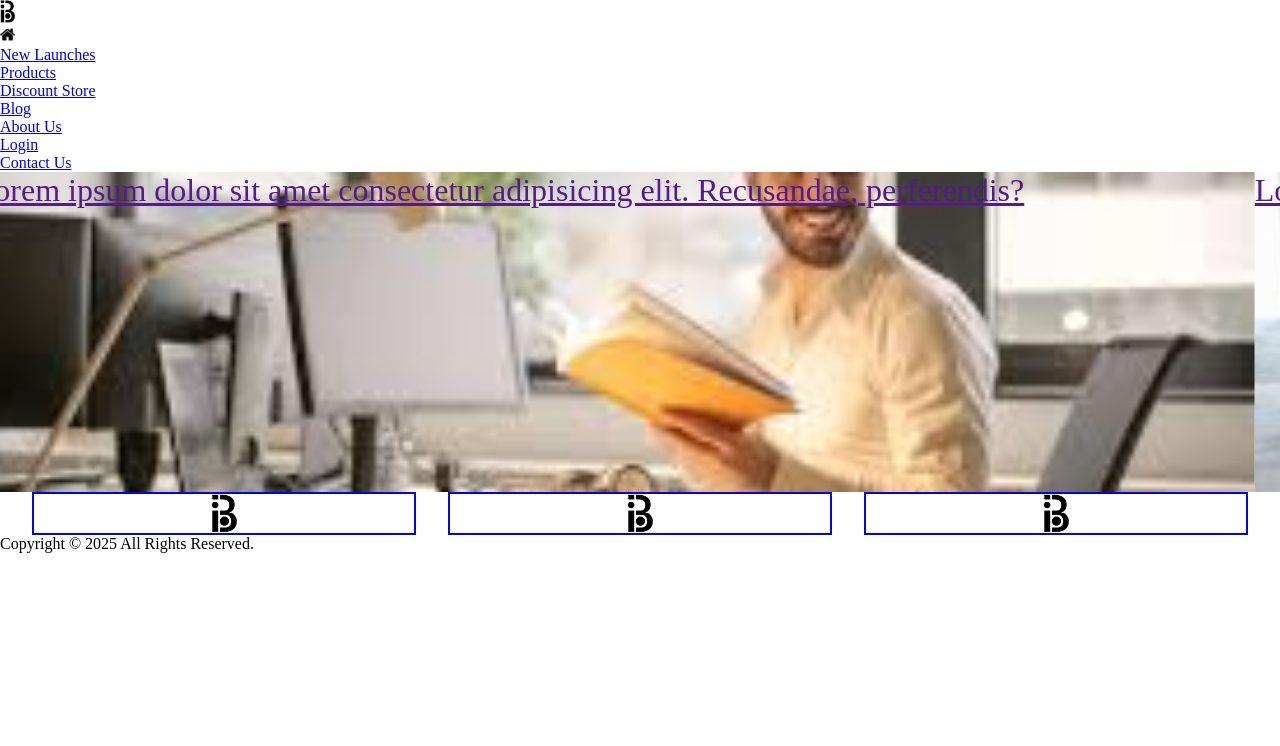
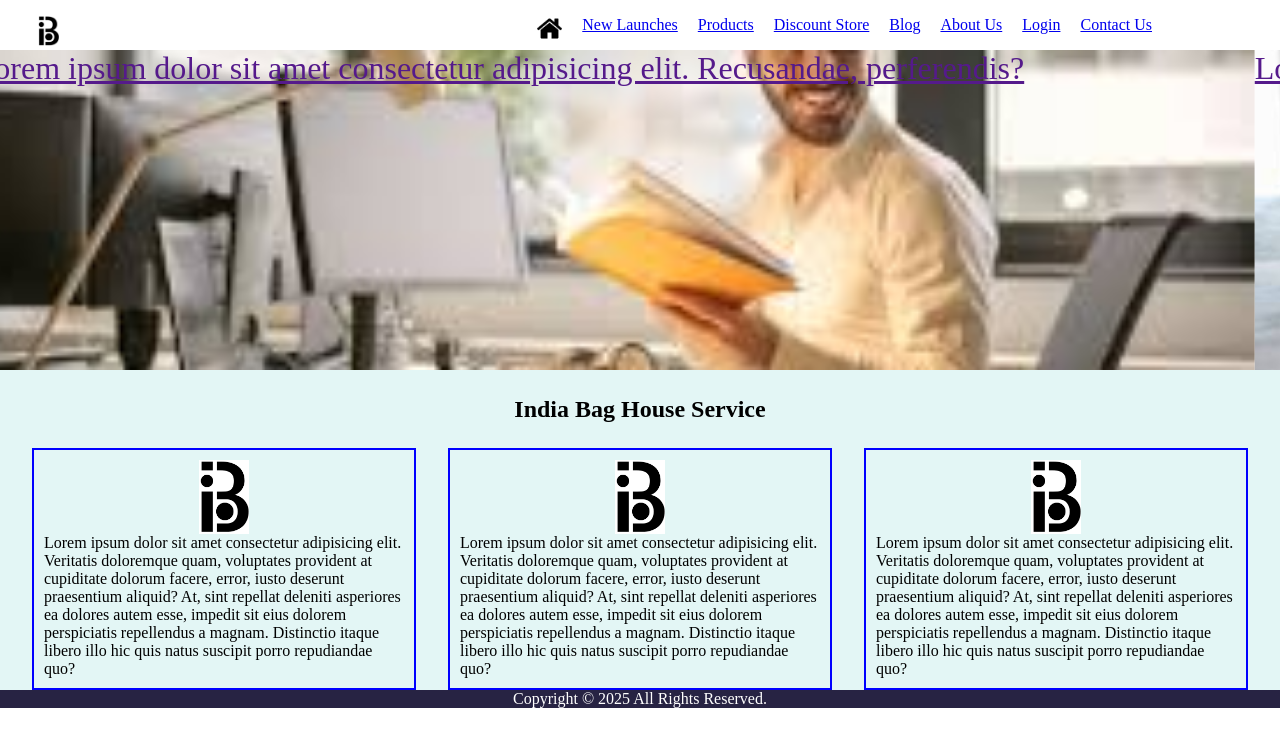
Before and after one commit to gurujadhav/IndiaBagHouse, a plain HTML site: page index.html in a window 1280 px wide. Drawn offline with Linux system fonts and the light colour scheme; a web font is replaced by a local one.

Commit message:
modified header

```diff
--- a/index.html
+++ b/index.html
@@ -1,52 +1,86 @@
 <!DOCTYPE html>
 <html lang="en">
-
   <head>
     <meta charset="UTF-8" />
     <meta name="viewport" content="width=device-width, initial-scale=1.0" />
     <title>India Bag House</title>
     <link rel="stylesheet" href="style.css" />
+    <link rel="preconnect" href="https://fonts.googleapis.com" />
+    <link rel="preconnect" href="https://fonts.gstatic.com" crossorigin />
+    <link
+      href="https://fonts.googleapis.com/css2?family=Laila:wght@300;400;500;600;700&display=swap"
+      rel="stylesheet"
+    />
   </head>
 
   <body>
     <header>
       <nav>
         <div class="nav-logo">
-                <a href="http://www.indiabaghouse.unaux.com"><img width=3% src="logo.png" alt="logo" /></a>
+          <a href="http://www.indiabaghouse.unaux.com"
+            ><img height="30vw" src="logo.png" alt="logo"
+          /></a>
         </div>
-            <div class="nav-items">
+        <div class="nav-wrapper">
           <ul class="nav-list">
-                    <li><a href="http://www.indiabaghouse.unaux.com"><img width="3%" src="home.png" alt="home" /></a>
-                    </li>
-                    <li><a href="#">New Launches</li></a>
-                    <li><a href="#">Products</li></a>
-                    <li><a href="#">Discount Store</li></a>
-                    <li><a href="#">Blog</li></a>
-                    <li><a href="#">About Us</li></a>
-                    <li><a href="#">Login</li></a>
-                    <li><a href="#">Contact Us</li></a>
+            <li><a href="http://www.indiabaghouse.unaux.com"><img width="25px" src="home.png" alt="home"/></a></li>
+            <li class="nav-item"><a href="#">New Launches</li></a>
+            <li class="nav-item"><a href="#">Products</li></a>
+            <li class="nav-item"><a href="#">Discount Store</li></a>
+            <li class="nav-item"><a href="#">Blog</li></a>
+            <li class="nav-item"><a href="#">About Us</li></a>
+            <li class="nav-item"><a href="#">Login</li></a>
+            <li class="nav-item"><a href="#">Contact Us</li></a>
           </ul>
         </div>
       </nav>
-
-        <head>
-            <div class="wrapper" style="width: 100vw; overflow: hidden;">
+        <div class="wrapper" style="width: 100vw; overflow: hidden">
           <div class="container" id="slider">
-                    <div class="slide"><a href="">Lorem ipsum dolor sit amet consectetur adipisicing elit. Recusandae, perferendis?</a></div>
-                    <div class="slide"><a href="">Lorem ipsum dolor sit amet consectetur adipisicing elit. Recusandae, perferendis?</a></div>
-                    <div class="slide"><a href="">Lorem ipsum dolor sit amet consectetur adipisicing elit. Recusandae, perferendis?</a></div>
-                    <div class="slide"><a href="">Lorem ipsum dolor sit amet consectetur adipisicing elit. Recusandae, perferendis?</a></div>
-                    <div class="slide"><a href="">Lorem ipsum dolor sit amet consectetur adipisicing elit. Recusandae, perferendis?</a></div>
-                    <div class="slide"><a href="">Lorem ipsum dolor sit amet consectetur adipisicing elit. Recusandae, perferendis?</a></div>
+            <div class="slide">
+              <a href=""
+                >Lorem ipsum dolor sit amet consectetur adipisicing elit.
+                Recusandae, perferendis?</a
+              >
+            </div>
+            <div class="slide">
+              <a href=""
+                >Lorem ipsum dolor sit amet consectetur adipisicing elit.
+                Recusandae, perferendis?</a
+              >
+            </div>
+            <div class="slide">
+              <a href=""
+                >Lorem ipsum dolor sit amet consectetur adipisicing elit.
+                Recusandae, perferendis?</a
+              >
+            </div>
+            <div class="slide">
+              <a href=""
+                >Lorem ipsum dolor sit amet consectetur adipisicing elit.
+                Recusandae, perferendis?</a
+              >
+            </div>
+            <div class="slide">
+              <a href=""
+                >Lorem ipsum dolor sit amet consectetur adipisicing elit.
+                Recusandae, perferendis?</a
+              >
+            </div>
+            <div class="slide">
+              <a href=""
+                >Lorem ipsum dolor sit amet consectetur adipisicing elit.
+                Recusandae, perferendis?</a
+              >
             </div>
           </div>
-        </head>
+        </div>
     </header>
     <aside>
+        <h2 class="aside-text">India Bag House Service</h2>
         <div class="aside-wrapper">
-            <div class="aside-item"><img src="logo.png" width="7%" alt=""></div>
-            <div class="aside-item"><img src="logo.png" width="7%" alt=""></div>
-            <div class="aside-item"><img src="logo.png" width="7%" alt=""></div>
+            <div class="aside-item"><img src="logo.png" width="50em" alt="" />Lorem ipsum dolor sit amet consectetur adipisicing elit. Veritatis doloremque quam, voluptates provident at cupiditate dolorum facere, error, iusto deserunt praesentium aliquid? At, sint repellat deleniti asperiores ea dolores autem esse, impedit sit eius dolorem perspiciatis repellendus a magnam. Distinctio itaque libero illo hic quis natus suscipit porro repudiandae quo?</div>
+            <div class="aside-item"><img src="logo.png"         width="50em" alt="" />Lorem ipsum dolor sit amet consectetur adipisicing elit. Veritatis doloremque quam, voluptates provident at cupiditate dolorum facere, error, iusto deserunt praesentium aliquid? At, sint repellat deleniti asperiores ea dolores autem esse, impedit sit eius dolorem perspiciatis repellendus a magnam. Distinctio itaque libero illo hic quis natus suscipit porro repudiandae quo?</div>
+            <div class="aside-item"><img src="logo.png" width="50em" alt="" />Lorem ipsum dolor sit amet consectetur adipisicing elit. Veritatis doloremque quam, voluptates provident at cupiditate dolorum facere, error, iusto deserunt praesentium aliquid? At, sint repellat deleniti asperiores ea dolores autem esse, impedit sit eius dolorem perspiciatis repellendus a magnam. Distinctio itaque libero illo hic quis natus suscipit porro repudiandae quo?</div>
         </div>
     </aside>
     <main>
@@ -56,5 +90,4 @@
     <footer>Copyright &copy; 2025 All Rights Reserved.</footer>
     <script src="script.js"></script>
   </body>
-
 </html>
--- a/style.css
+++ b/style.css
@@ -2,10 +2,37 @@
   margin: 0;
   padding: 0;
   box-sizing: border-box;
+  font-family: 'Laila',serif, sans-serif;
+}
+
+header {
+  padding-top: 2vh;
+  background-color:#ffffff;
+}
+
+footer{
+  text-align: center;
+  background-color: #272343;
+  color: white;
 }
 
 nav {
-  display: inline-block;
+  display: flex;
+  width: 90vw;
+  padding-left: 3vw;
+  justify-content: space-between;
+}
+
+.nav-list {
+  display: flex;
+  list-style-type: none;
+  justify-content: space-between;
+  /* align-items:center; */
+  gap: 20px;
+}
+
+.nav-item {
+  padding-top: 5vh 0;
 }
 
 .container {
@@ -43,20 +70,30 @@ nav {
   background: url("head-sixth.jpg") center/cover;
 }
 
+aside {
+  background-color: #E3F6F5;
+}
+
 .aside-wrapper {
-    /* padding: 0 auto; */
     display: flex;
     flex-direction: row;
     width: 100vw;
     justify-content: space-evenly;
     align-items: center;
-    /* gap: 5vw; */
+
+}
+
+.aside-text{
+  text-align: center;
+  padding: 2% 0;
 }
 
 .aside-item{
     display: flex;
+    flex-direction: column;
     justify-content: center;
     align-items: center;
+    padding: 10px;
     width: 30vw;
     border: 2px solid blue;
 }
```
Lines whose indentation alone changed are shown as unchanged.
